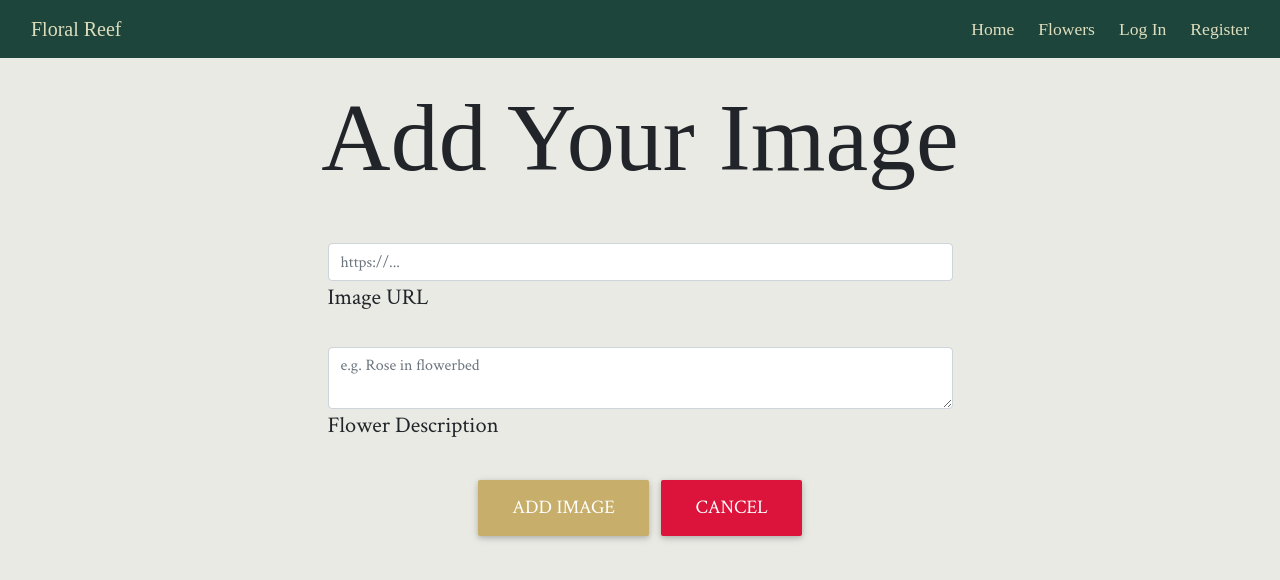
After one commit to RichardCByrne/CI-MS3-Floral-Reef, a Flask app: page /add_user_image/1 in a window 1280 px wide. The commit adds this page. Shown: the top 580 px of the page. Run offline with Flask 2, Linux system fonts and the light colour scheme; some libraries are stand-ins or nearby versions; some web fonts are replaced.

Commit message:
Add functionality for users to upload their photos

```diff
--- a/app.py
+++ b/app.py
@@ -19,7 +19,7 @@ mongo = PyMongo(app)
 @app.route("/")
 @app.route("/home")
 def home():
-    return render_template("home.html")
+    return render_template("index.html")
 
 
 @app.route("/all_flowers")
@@ -31,7 +31,8 @@ def get_all_flowers():
 @app.route("/flower/<flower_id>")
 def flower(flower_id):
     flower = mongo.db.flowers.find_one({"_id": ObjectId(flower_id)})
-    return render_template("flower.html", flower=flower)
+    user_images = list(mongo.db.user_images.find({"flower_id": flower_id}))
+    return render_template("flower.html", flower=flower, user_images=user_images)
 
 
 @app.route("/register", methods=["GET", "POST"])
@@ -141,6 +142,23 @@ def add_flower():
     return render_template("add_flower.html")
 
 
+@app.route("/add_user_image/<flower_id>", methods=["GET", "POST"])
+def add_user_image(flower_id):
+    if request.method == "POST":
+        #user_id = mongo.db.users.find_one({"email": session["user"]})["_id"]
+        new_user_image = {
+            "user_id": session["user"],
+            "flower_id": flower_id,
+            "image_source": request.form.get("image_source"),
+            "description": request.form.get("description")
+        }
+        mongo.db.user_images.insert_one(new_user_image)
+        flash("Your image has been successfuly added!")
+        return redirect(url_for("flower", flower_id=flower_id))
+
+    return render_template('add_user_image.html', flower_id=flower_id)
+
+
 if __name__ == "__main__":
     app.run(host=os.environ.get("IP"),
             port=int(os.environ.get("PORT")),
--- a/static/css/style.css
+++ b/static/css/style.css
@@ -135,7 +135,7 @@ nav a:hover {
 
 /* --------------------------------Home.html */
 .bg-image {
-    width: 100vw;
+    width: 100%;
     position: absolute;
     top: 0;
     left: 0;
--- a/templates/add_flower.html
+++ b/templates/add_flower.html
@@ -57,8 +57,8 @@
 
                 <!-- Description -->
                 <div class="form-outline mb-4">
-                    <input type="text" id="description" name="description" class="form-control"
-                        placeholder="e.g. Tall spikes of small yellow flowers..." required />
+                    <textarea type="text" id="description" name="description" class="form-control"
+                        placeholder="e.g. Tall spikes of small yellow flowers..." required></textarea>
                     <label class="form-label" for="description">Flower Description</label>
                 </div>
 
--- /dev/null
+++ b/templates/add_user_image.html
@@ -0,0 +1,32 @@
+{% extends "base.html" %}
+{% block content %}
+
+    <h1 class="text-center register">Add Your Image</h1>
+
+    <div class="row">
+        <div class="col-1 col-md-3"></div>
+        <div class="col-10 col-md-6">
+            <!-- Form referenced from https://mdbootstrap.com/docs/standard/forms/overview/#subsection-register -->
+            <form method="POST" action="{{ url_for('add_user_image', flower_id=flower_id) }}">
+                <!-- Image Url -->
+                <div class="form-outline mb-4">
+                    <input type="url" id="image_source" name="image_source" class="form-control" placeholder="https://..."
+                        required/>
+                    <label class="form-label" for="image_source">Image URL</label>
+                </div>
+                <!-- Description -->
+                <div class="form-outline mb-4">
+                    <textarea type="text" id="description" name="description" class="form-control"
+                        placeholder="e.g. Rose in flowerbed" required></textarea>
+                    <label class="form-label" for="description">Flower Description</label>
+                </div>
+                <!-- Buttons -->
+                <div class="d-flex justify-content-center">
+                    <button type="submit" class="btn mb-4 form-submit-btn">Add Image</button>
+                    <a href="{{ url_for('flower', flower_id=flower_id) }}" class="btn mb-4 cancel-button">Cancel</a>
+                </div>
+            </form>
+        </div>
+    </div>
+
+{% endblock %}
--- a/templates/all_flowers.html
+++ b/templates/all_flowers.html
@@ -15,8 +15,8 @@
                             <h4><a href="{{ url_for('flower', flower_id=flower._id) }}">{{ flower.flower_name|title }}</a></h4>
                             <p><em>{{ flower.latin_name|upper }}</em></p>
                             {% if flower.is_wildflower == "on" %}
+                                <p>Type: Wildflower</p>
                                 <p>Locations: {{ flower.location }}</p>
-                                <p>Type: Wildflower</p>
                             {% else %}
                                 <p>Occasions: </p>
                             {% endif %}
@@ -33,9 +33,11 @@
                         <div class="col-md-6">
                             <h4><a href="{{ url_for('flower', flower_id=flower._id) }}">{{ flower.flower_name|title }}</a></h4>
                             <p><em>{{ flower.latin_name|upper }}</em></p>
-                            <p>Locations: {{ flower.location }}</p>
                             {% if flower.is_wildflower == "on" %}
                                 <p>Type: Wildflower</p>
+                                <p>Locations: {{ flower.location }}</p>
+                            {% else %}
+                                <p>Occasions: </p>
                             {% endif %}
                             <p>Flowering Time: {{ flower.flowering_time|title }}</p>
                             <a class="see-more" href="{{ url_for('flower', flower_id=flower._id) }}">See More</a>
```
Also changed, not shown: templates/flower.html (+33 -5 lines).
